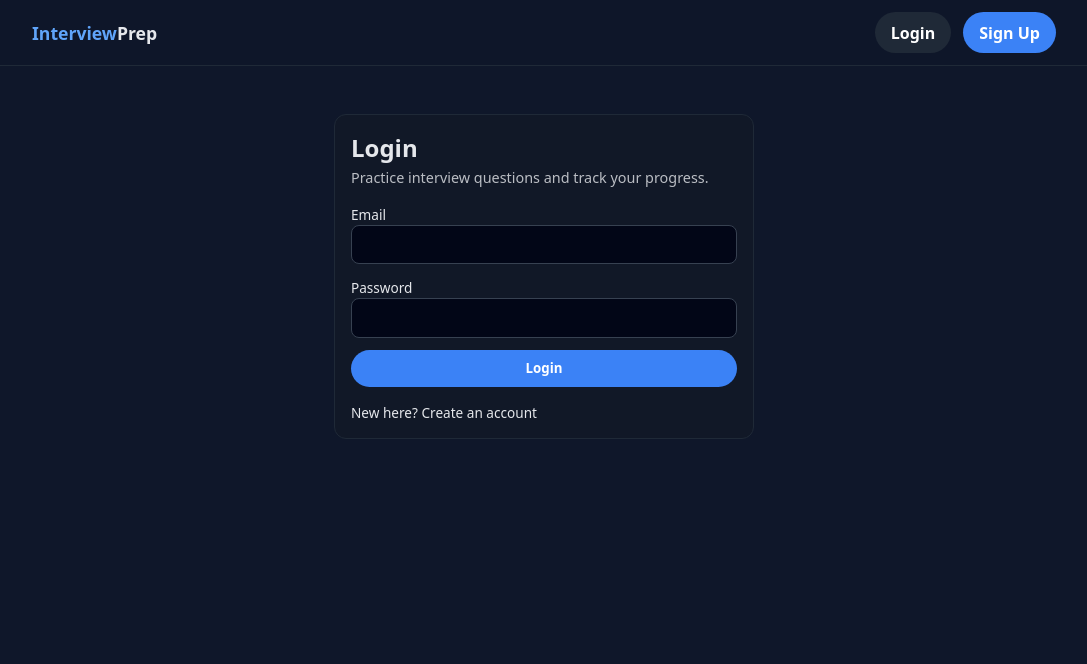
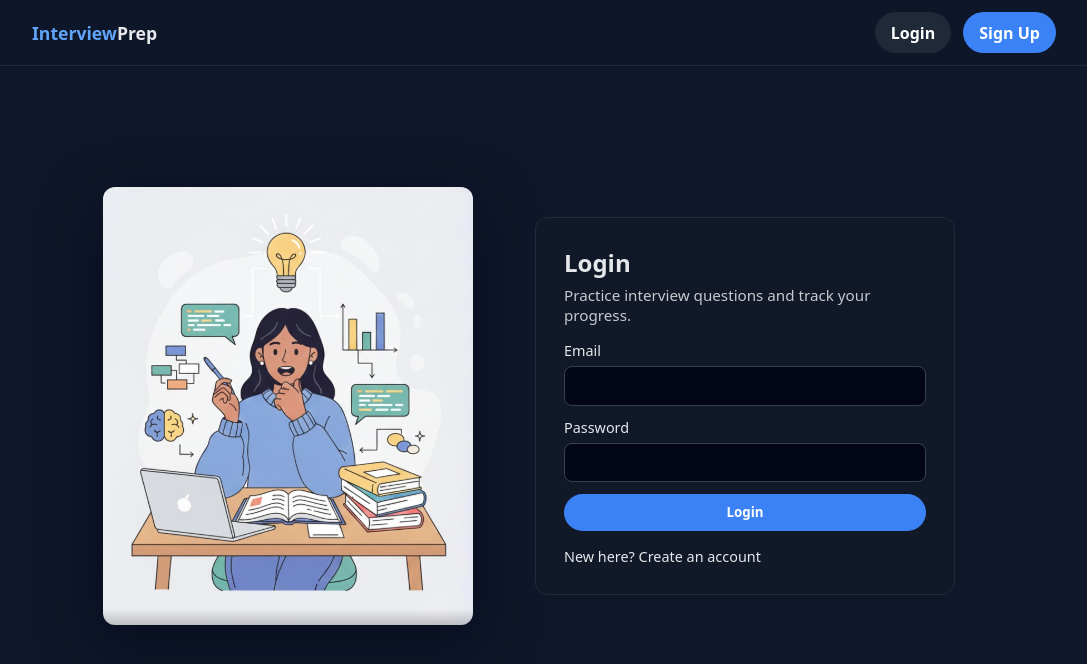
Before and after one commit to rohithsarikela/Interview-Preparation, a React (Vite) app in the folder client/: page /login in a window 1280 px wide. Shown: the top 664 px of the page, without its empty margins (96-1183 px from the left). Built offline with nearby package versions, Linux system fonts and the light colour scheme.

Commit message:
ui(auth): two-column hero layout for login & register + styles

```diff
--- a/client/src/pages/Login.jsx
+++ b/client/src/pages/Login.jsx
@@ -1,6 +1,7 @@
 import { useState } from "react";
 import { useAuth } from "../context/AuthContext";
 import { useNavigate, Link } from "react-router-dom";
+import heroImg from "../assets/image.png";
 
 const Login = () => {
   const { login, loading } = useAuth();
@@ -22,15 +23,19 @@ const Login = () => {
   };
 
   return (
-    <div className="main-content">
-      <div className="card" style={{ maxWidth: "420px", margin: "2rem auto" }}>
+    <div className="auth-hero">
+      <div className="hero-left">
+        <img src={heroImg} alt="Hero" className="hero-image" />
+      </div>
+
+      <div className="hero-right">
+        <div className="card auth-card">
           <h2>Login</h2>
-        <p style={{ fontSize: "0.9rem", opacity: 0.8, marginTop: "0.25rem" }}>
-          Practice interview questions and track your progress.
-        </p>
-        <form onSubmit={handleSubmit} style={{ marginTop: "1rem", display: "grid", gap: "0.75rem" }}>
+          <p className="auth-subtitle">Practice interview questions and track your progress.</p>
+
+          <form onSubmit={handleSubmit} className="auth-form">
             <div>
-            <label style={{ fontSize: "0.85rem" }}>Email</label>
+              <label className="label">Email</label>
               <input
                 className="input"
                 type="email"
@@ -40,8 +45,9 @@ const Login = () => {
                 required
               />
             </div>
+
             <div>
-            <label style={{ fontSize: "0.85rem" }}>Password</label>
+              <label className="label">Password</label>
               <input
                 className="input"
                 type="password"
@@ -51,13 +57,16 @@ const Login = () => {
                 required
               />
             </div>
+
             <button className="btn" type="submit" disabled={loading}>
               {loading ? "Logging in..." : "Login"}
             </button>
           </form>
-        <p style={{ marginTop: "1rem", fontSize: "0.85rem" }}>
+
+          <p className="auth-footer">
             New here? <Link to="/register">Create an account</Link>
           </p>
+        </div>
       </div>
     </div>
   );
--- a/client/src/pages/Register.jsx
+++ b/client/src/pages/Register.jsx
@@ -1,6 +1,7 @@
 import { useState } from "react";
 import { useAuth } from "../context/AuthContext";
 import { useNavigate, Link } from "react-router-dom";
+import heroImg from "../assets/image.png";
 
 const Register = () => {
   const { register, loading } = useAuth();
@@ -30,15 +31,19 @@ const Register = () => {
   };
 
   return (
-    <div className="main-content">
-      <div className="card" style={{ maxWidth: "420px", margin: "2rem auto" }}>
+    <div className="auth-hero">
+      <div className="hero-left">
+        <img src={heroImg} alt="Hero" className="hero-image" />
+      </div>
+
+      <div className="hero-right">
+        <div className="card auth-card">
           <h2>Create Account</h2>
-        <p style={{ fontSize: "0.9rem", opacity: 0.8, marginTop: "0.25rem" }}>
-          Start solving questions and track your interview readiness.
-        </p>
-        <form onSubmit={handleSubmit} style={{ marginTop: "1rem", display: "grid", gap: "0.75rem" }}>
+          <p className="auth-subtitle">Start solving questions and track your interview readiness.</p>
+
+          <form onSubmit={handleSubmit} className="auth-form">
             <div>
-            <label style={{ fontSize: "0.85rem" }}>Name</label>
+              <label className="label">Name</label>
               <input
                 className="input"
                 name="name"
@@ -48,7 +53,7 @@ const Register = () => {
               />
             </div>
             <div>
-            <label style={{ fontSize: "0.85rem" }}>Email</label>
+              <label className="label">Email</label>
               <input
                 className="input"
                 type="email"
@@ -59,7 +64,7 @@ const Register = () => {
               />
             </div>
             <div>
-            <label style={{ fontSize: "0.85rem" }}>Password</label>
+              <label className="label">Password</label>
               <input
                 className="input"
                 type="password"
@@ -73,9 +78,11 @@ const Register = () => {
               {loading ? "Creating..." : "Sign Up"}
             </button>
           </form>
-        <p style={{ marginTop: "1rem", fontSize: "0.85rem" }}>
+
+          <p className="auth-footer">
             Already have an account? <Link to="/login">Login</Link>
           </p>
+        </div>
       </div>
     </div>
   );
--- a/client/src/styles/global.css
+++ b/client/src/styles/global.css
@@ -195,6 +195,69 @@ a {
   border:none;
 }
 
+/* Auth hero layout (login / register) */
+.auth-hero {
+  display: grid;
+  grid-template-columns: 1fr 480px;
+  gap: 32px;
+  align-items: center;
+  min-height: calc(100vh - 120px);
+  padding: 32px;
+  max-width: 1200px;
+  margin: 0 auto;
+}
+.hero-left {
+  display: flex;
+  align-items: center;
+  justify-content: center;
+}
+.hero-image {
+  width: 100%;
+  max-width: 760px;
+  border-radius: 12px;
+  object-fit: cover;
+  box-shadow: 0 20px 60px rgba(2,6,23,0.6);
+}
+.hero-right {
+  display: flex;
+  align-items: center;
+  justify-content: center;
+}
+.auth-card {
+  width: 100%;
+  max-width: 420px;
+  padding: 28px;
+}
+.auth-subtitle {
+  font-size: 0.95rem;
+  opacity: 0.85;
+  margin-top: 6px;
+}
+.auth-form {
+  margin-top: 1rem;
+  display: grid;
+  gap: 0.75rem;
+}
+.label {
+  font-size: 0.9rem;
+  display: block;
+  margin-bottom: 6px;
+}
+.auth-footer {
+  margin-top: 1rem;
+  font-size: 0.9rem;
+}
+
+@media (max-width: 980px) {
+  .auth-hero {
+    grid-template-columns: 1fr;
+    padding: 16px;
+    gap: 12px;
+  }
+  .hero-left { order: -1; }
+  .hero-image { max-width: 100%; }
+}
+
 /* QuestionCard inner styles moved from inline styles */
 .question-card .q-header {
   display: flex;
```
Also changed, not shown: client/src/assets/image.png (added). Lines whose indentation alone changed are shown as unchanged.
